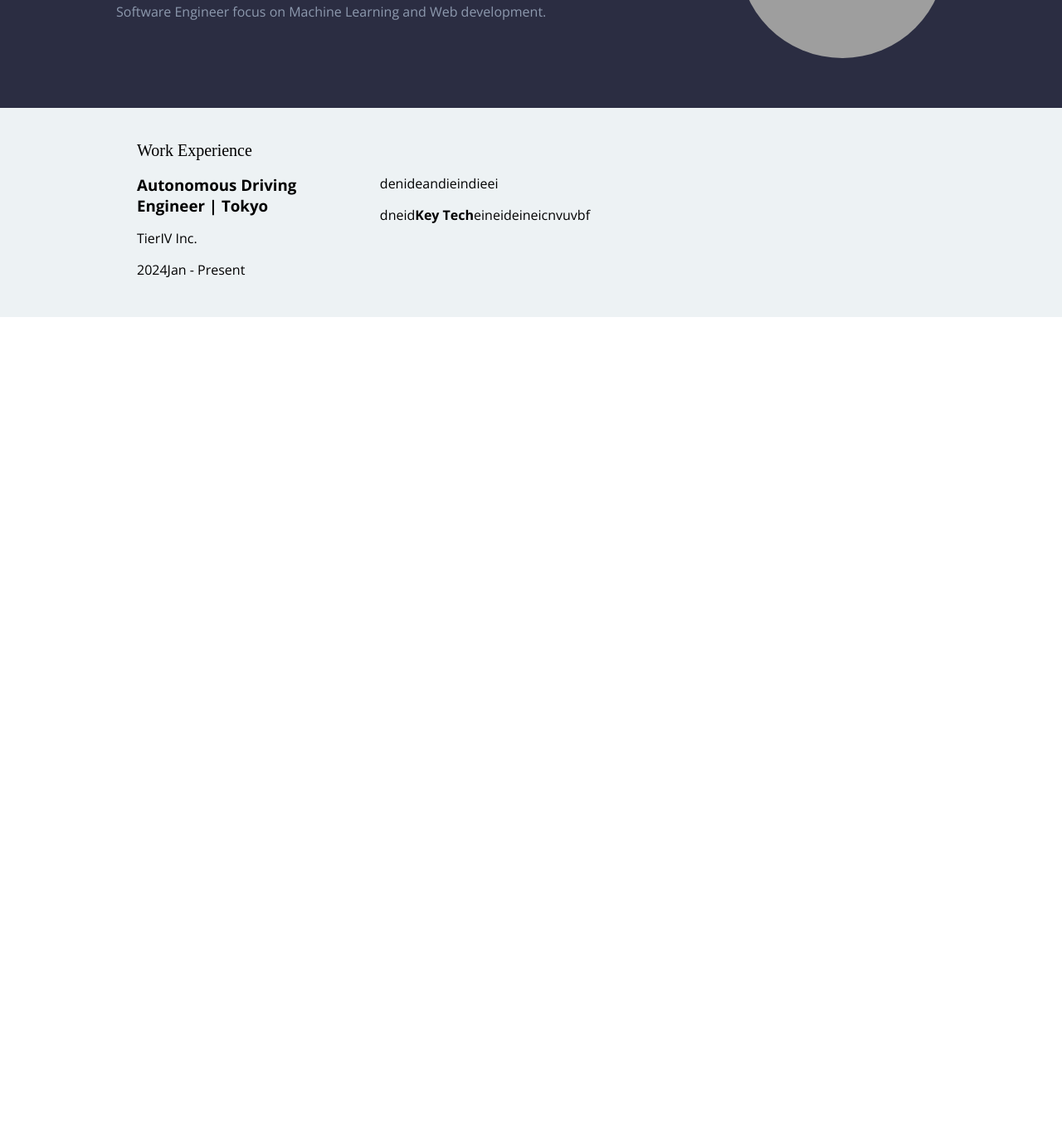
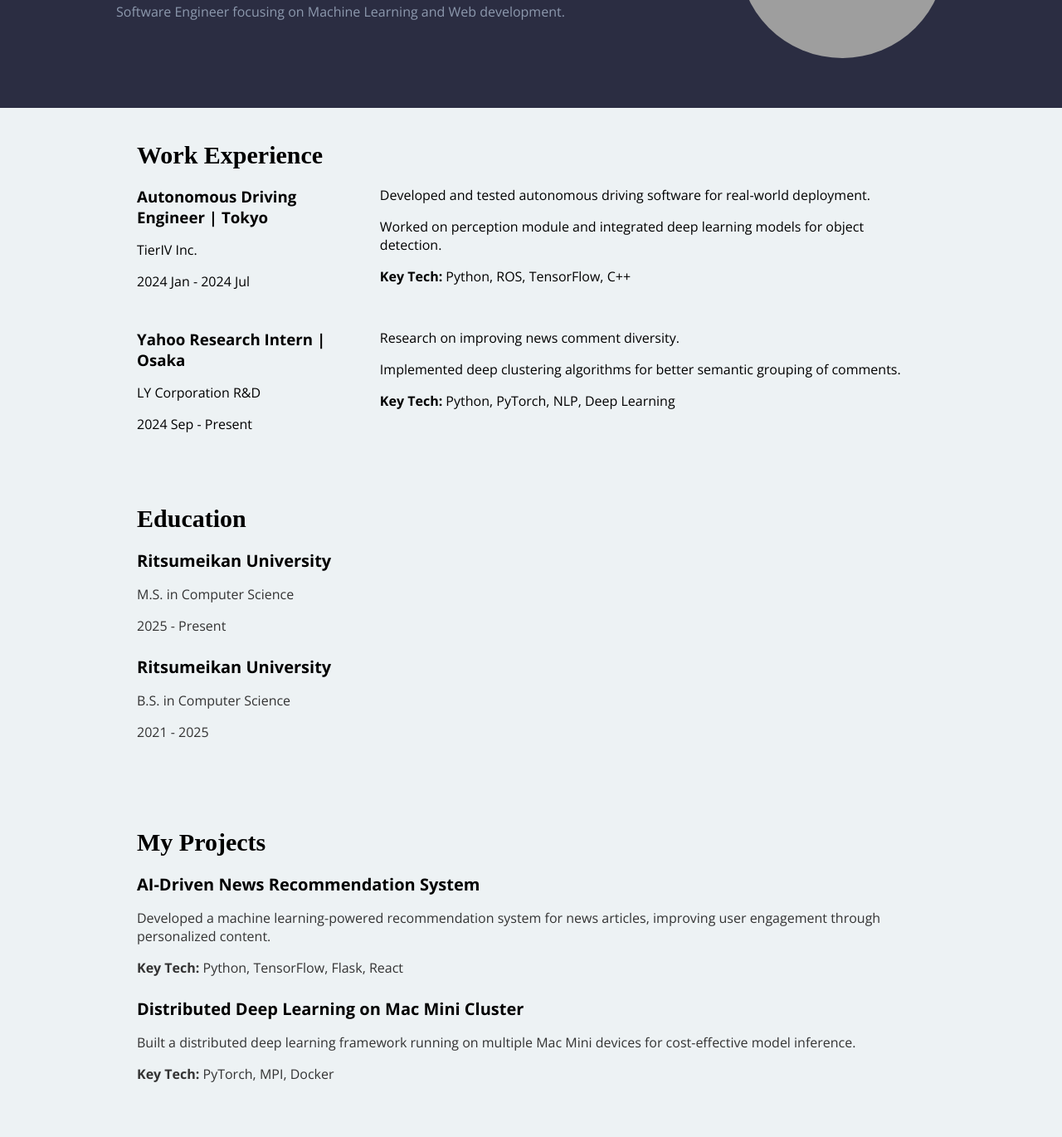
Before and after one commit to zuofanF/CV_homepage, a plain HTML site: page index.html in a window 1280 px wide. Shown: the part 290-1660 px from the top of the page at 83% size. Before the commit the page ends 800 px from the top, so only its background shows below. Drawn offline with nearby package versions, Linux system fonts and the light colour scheme; grey boxes are pictures that could not be loaded.

Commit message:
Added section dividers between Work Experience, Education, and My Projects

```diff
--- a/index.html
+++ b/index.html
@@ -18,34 +18,84 @@
             </nav>
             <div class="content-wrap">
                 <div class="col-wide">
-                    <h1>Zuofan F(Sahan)</h1>
+                    <h1>Zuofan Fang</h1>
                     <h2>ML and Back-End Engineer</h2>
-                    <p> Software Engineer focus on Machine Learning and Web development.</p>
+                    <p> Software Engineer focusing on Machine Learning and Web development.</p>
                 </div>
                 <img class="profile-img" src="./zuofan.jpg"/>
             </div>
         </header>
     </body>
     <main>
-        <!-----------------------------work-------------------------->
+        <!-----------------------------Work Experience-------------------------->
         <section id="work-experience" class="work-experience">
             <div class="work-wrapper">
                 <h2>Work Experience</h2>
-                <!-----------------------------job1-------------------------->
+
+                <!-----------------------------Job 1-------------------------->
                 <div class="job-wrapper">
                     <div>
                         <h3>Autonomous Driving Engineer | Tokyo</h3>
                         <p>TierIV Inc.</p>
-                        <p>2024Jan - Present</p>
+                        <p>2024 Jan - 2024 Jul</p>
                     </div>
                     <div class="job-description">
-                        <p>denideandieindieei</p>
-                        <p>dneid<strong>Key Tech</strong>eineideineicnvuvbf</p>
+                        <p>Developed and tested autonomous driving software for real-world deployment.</p>
+                        <p>Worked on perception module and integrated deep learning models for object detection.</p>
+                        <p><strong>Key Tech:</strong> Python, ROS, TensorFlow, C++</p>
+                    </div>
+                </div>
+
+                <!-----------------------------Job 2-------------------------->
+                <div class="job-wrapper">
+                    <div>
+                        <h3>Yahoo Research Intern | Osaka</h3>
+                        <p>LY Corporation R&D</p>
+                        <p>2024 Sep - Present</p>
+                    </div>
+                    <div class="job-description">
+                        <p>Research on improving news comment diversity.</p>
+                        <p>Implemented deep clustering algorithms for better semantic grouping of comments.</p>
+                        <p><strong>Key Tech:</strong> Python, PyTorch, NLP, Deep Learning</p>
                     </div>
                 </div>
             </div>
-
         </section>
 
+        <!-----------------------------Education-------------------------->
+        <section id="education" class="education">
+            <div class="education-wrapper">
+                <h2>Education</h2>
+                <div class="education-item">
+                    <h3>Ritsumeikan University</h3>
+                    <p>M.S. in Computer Science</p>
+                    <p>2025 - Present</p>
+                </div>
+                <div class="education-item">
+                    <h3>Ritsumeikan University</h3>
+                    <p>B.S. in Computer Science</p>
+                    <p>2021 - 2025</p>
+                </div>
+            </div>
+        </section>
+
+        <!-----------------------------My Projects-------------------------->
+        <section id="projects" class="projects">
+            <div class="projects-wrapper">
+                <h2>My Projects</h2>
+
+                <div class="project-item">
+                    <h3>AI-Driven News Recommendation System</h3>
+                    <p>Developed a machine learning-powered recommendation system for news articles, improving user engagement through personalized content.</p>
+                    <p><strong>Key Tech:</strong> Python, TensorFlow, Flask, React</p>
+                </div>
+
+                <div class="project-item">
+                    <h3>Distributed Deep Learning on Mac Mini Cluster</h3>
+                    <p>Built a distributed deep learning framework running on multiple Mac Mini devices for cost-effective model inference.</p>
+                    <p><strong>Key Tech:</strong> PyTorch, MPI, Docker</p>
+                </div>
+            </div>
+        </section>
     </main>
 </html>
--- a/styles.css
+++ b/styles.css
@@ -136,3 +136,49 @@ header h1, header h2 {
         margin-top: 0;
     }
 }
+
+
+/* --------------- Education & My Projects ------------------------ */
+.education, .projects {
+    padding: 40px 0;
+    background-color: #EDF2F4; /* 统一背景色 */
+}
+
+.education-wrapper, .projects-wrapper {
+    margin: 0 auto;
+    padding: 0 30px;
+    max-width: 950px;
+}
+
+.education h2, .projects h2 {
+    font-size: 30px; /* 增大标题字体 */
+    font-weight: bold;
+    margin-bottom: 20px;
+    text-align: left;
+}
+
+.education-item, .project-item {
+    padding-bottom: 20px;
+}
+
+.education-item h3, .project-item h3 {
+    font-size: 20px;
+    font-weight: bold;
+    margin-bottom: 5px;
+}
+
+.education-item p, .project-item p {
+    font-size: 16px;
+    color: #333;
+    margin-bottom: 5px;
+}
+
+/* 统一 Work Experience 和 Education 的标题样式 */
+.work-wrapper h2,
+.education-wrapper h2,
+.projects-wrapper h2 {
+    font-size: 30px; /* 统一字体大小 */
+    font-weight: bold; /* 统一加粗 */
+    text-align: left; /* 左对齐 */
+    margin-bottom: 20px; /* 统一底部间距 */
+}
```
